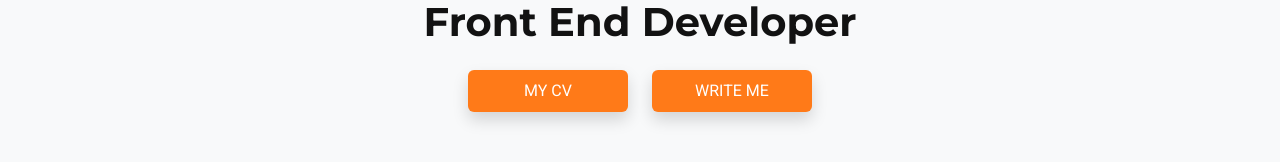
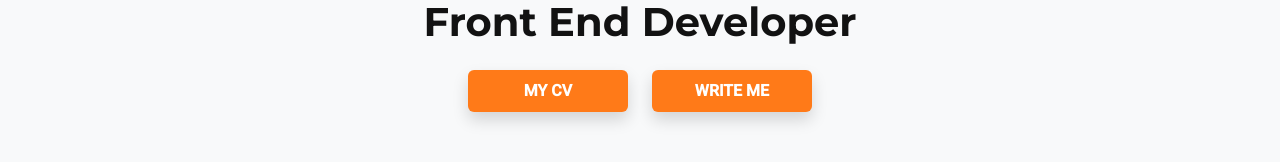
Before and after one commit to Mateus1rosengarten/myPortfolio, a React (Create React App) app: page / in a window 1280 px wide. Shown: the part 515-677 px from the top of the page. Built offline with nearby package versions, Linux system fonts and the light colour scheme.

Commit message:
style: make hero button texts bold

```diff
--- a/src/components/button.jsx
+++ b/src/components/button.jsx
@@ -10,7 +10,7 @@ function AppButton({ children, onClick, href, className }) {
       onClick={onClick}
       as={href ? "a" : "button"}
       href={href}
-      className="mt-3 bg-brand text-white px-0 py-2 flex-fill font-secondary shadow text-nowrap btn-motion"
+      className="mt-3 bg-brand text-white px-0 py-2 flex-fill font-secondary shadow text-nowrap btn-motion fw-bold"
     >
       {children}
     </Button>
```
